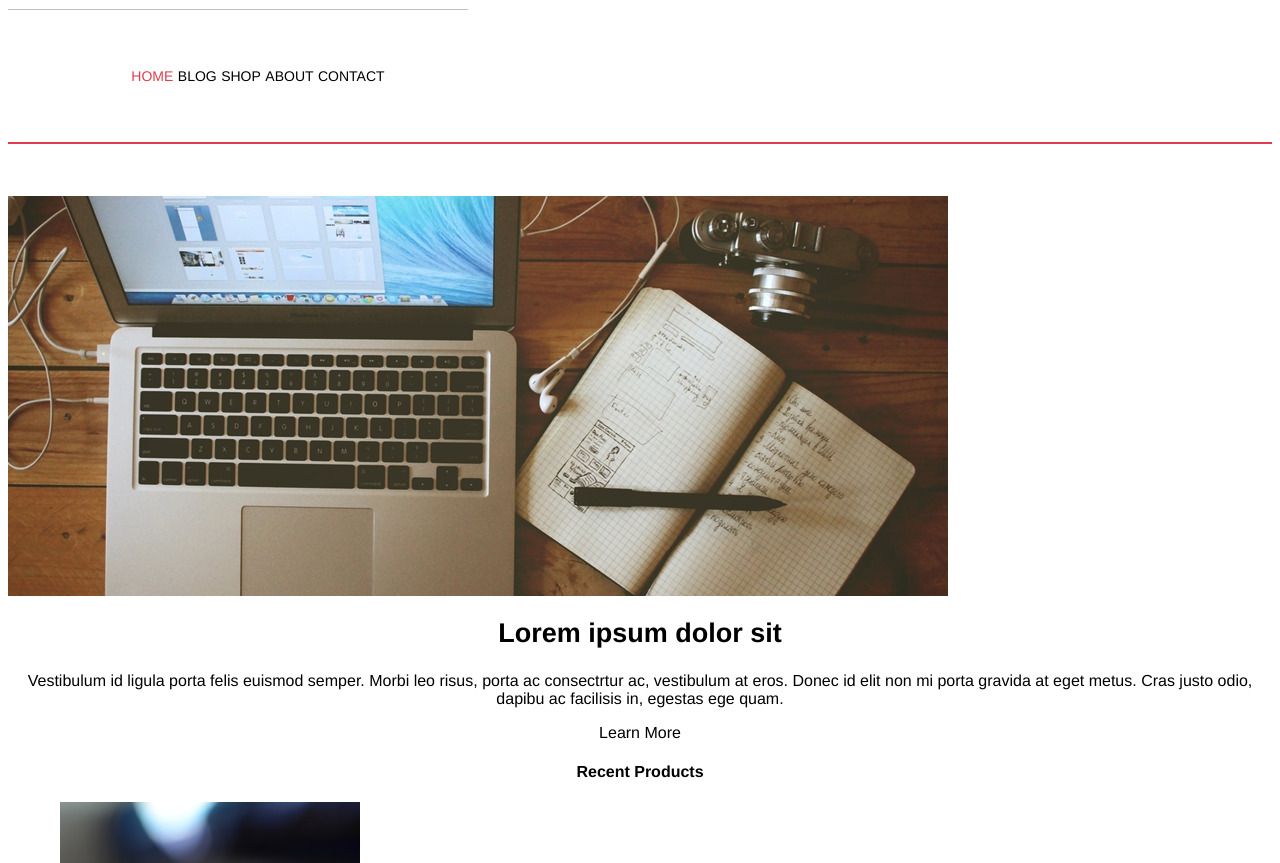
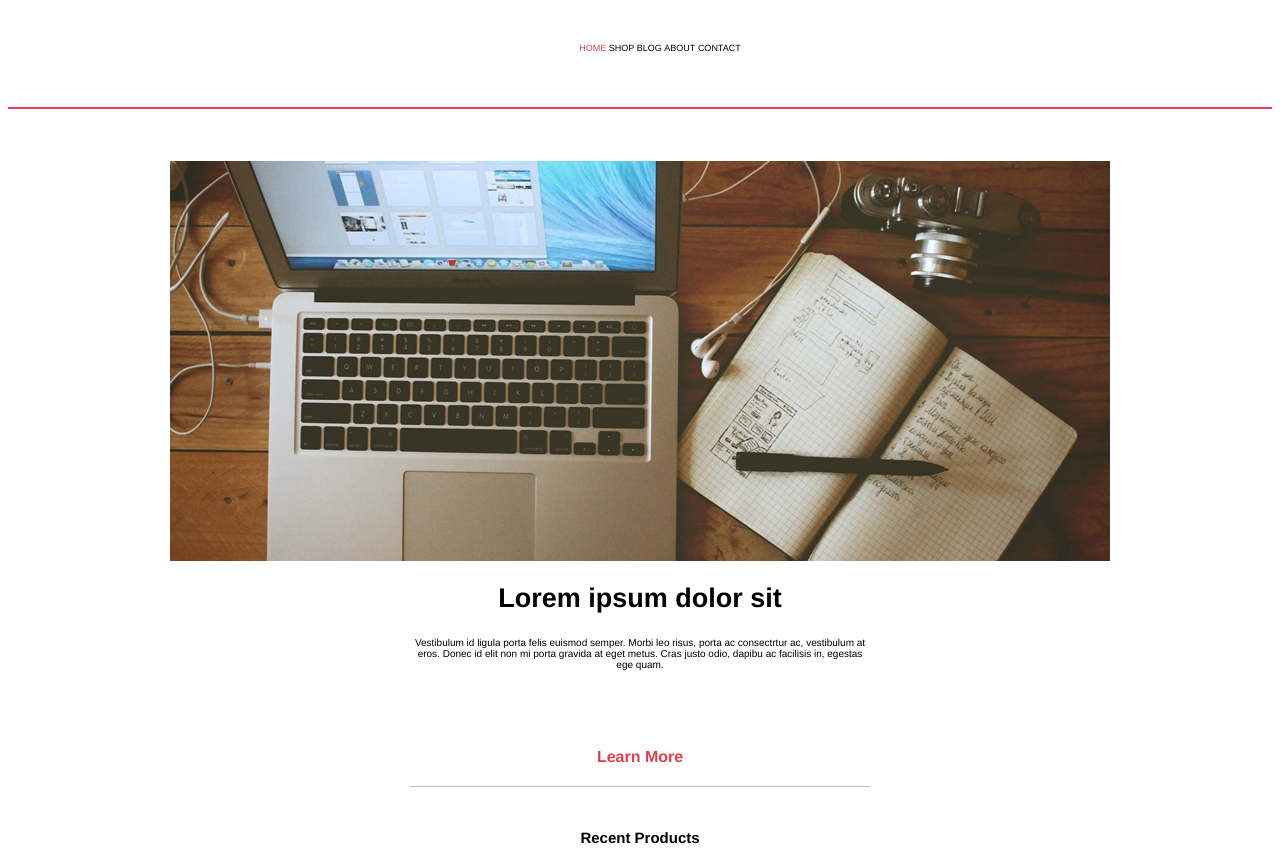
Before and after one commit to lpellegrino748/lpellegrino748.github.com, a plain HTML site: page assignment1/index.html in a window 1280 px wide. Shown: the part 194-1057 px from the top of the page. Drawn offline with Linux system fonts and the light colour scheme.

Commit message:
3/31 12:02

```diff
--- a/assignment1/files/css/styles.css
+++ b/assignment1/files/css/styles.css
@@ -1,6 +1,7 @@
 
 
 body {
+	height: 1300px;
 	font-family: Helvetica, sans-serif;
 	background-color: #ffffff;
 	margin-top: 50px;
@@ -16,14 +17,17 @@ header {
 .wrapper {
 	width: 47%;
 	background-color: #f0f0f0;
-	padding: 25px 50px 0 50px;
+	padding: 25px 50px 0 25px;
 
 }
 
 .vestibulum {
-	margin-left: 260px;
-	margin-right: 260px;
-
+	font-size: 10px;
+	width: 460px;
+	height: 51px;
+	margin-left: auto;
+	margin-right: auto;
+	margin-bottom: 60px;
 }
 
 .bottem_wrapper {
@@ -35,9 +39,10 @@ header {
 .bottem_logo {
 	width: 60px;
 	height: 80px;
-	margin-top: 52px;
-	margin-bottom: 52px;
+	margin-left: auto;
+    margin-right: auto;
 	text-align: center;
+	padding-top: 54px;
 }
 
 
@@ -45,12 +50,25 @@ h2 {
 	font-size: 27px;
 }
 
+h4 {
+	width: 460px;
+	border-top: 1px solid #c0c0c0;
+	margin-left: auto;
+    margin-right: auto;
+    padding-top: 42px;
+    font-size: 15px;
+}
+
 .desk {
 	margin-top: 52px;
 	width: 940px;
 	height: 400px;
 	float: center;
+	display: block;
+    margin-left: auto;
+    margin-right: auto;
 }
+
 
 .product3,
 .product2,
@@ -60,22 +78,24 @@ h2 {
 
 }
 
-.product1 {
-	margin-right: 2%;
+.product3 {
+	margin-right:auto;
 }
 
 .logo {
-	width: 81px;
-	height:108px;
+	height:218px;
 	float: center;
+	margin-bottom: 46px;
+	text-align: center;
 }
 
 #nav {
-  width: 460px;
-  float: center;
-  font-weight: bold;
+  width: 35%;
+  font-size: 9px;
+  font-weight: bolder;
   border-top: 1px solid #c0c0c0;
-  margin-top: 21px;
+  margin-left: auto;
+  margin-right: auto;
 
 }
 
@@ -84,11 +104,12 @@ h2 {
 }
 
   #nav ul li {
-    font-size: 14px;
+    font-size: 9px;
     font-weight: normal;
     line-height: 100px;
-    text-align: center;
   	display:inline-block;
+
+
   }
 
 
@@ -99,4 +120,9 @@ h2 {
 
 .view {
 	color: #e03d4e;
+	font-weight: bold;
 }
+
+.topper {
+	padding-bottom: 100px;
+}
--- a/assignment1/index.html
+++ b/assignment1/index.html
@@ -12,9 +12,9 @@
 				<div id="nav">
 			        <div style='text-align: center'>
 			          <ul>
-			            <li class='active'</span>HOME</li>
+			            <li class='active'>HOME</li>
+			            <li>SHOP</li>
 			            <li>BLOG</li>
-			            <li>SHOP</li>
 			            <li>ABOUT</li>
 			            <li>CONTACT</li>
 			          </ul>
@@ -25,23 +25,24 @@
 				<img src='files/img/desk-hero.jpg'/>
 			</div>
 					<h2> Lorem ipsum dolor sit </h2>
-					<div class 'vestibulum'>
-						<p>Vestibulum id ligula porta felis euismod semper. Morbi leo risus, porta ac consectrtur ac, vestibulum at eros. Donec id elit non mi porta gravida at eget metus. Cras justo odio, dapibu ac facilisis in, egestas ege quam.</p>
+						<p class='vestibulum'>Vestibulum id ligula porta felis euismod semper. Morbi leo risus, porta ac consectrtur ac, vestibulum at eros. Donec id elit non mi porta gravida at eget metus. Cras justo odio, dapibu ac facilisis in, egestas ege quam.</p>
+					<div class='view'>
+						<p>Learn More</p>
 					</div>
-					<p>Learn More</p>
-
 				<h4> Recent Products </h4>
 			<div class='product1'>
 				<img src='files/img/product-1.jpg'/>
 					<h5>Product #1</h5>
 						<p>Maecenas faucibus mollis interdum. Vidid ella unto igula porta felis euismod semper.</p>
-							<p>View Product</p>
+							<div class='view'>
+								<p>View Product</p>
+							</div>
 			</div>
 			<div class='product2'>
 				<img src='files/img/product-2.jpg'/>
 					<h5>Product #2</h5>
 						<p>Maecenas faucibus mollis interdum. Vidid ella unto igula porta felis euismod semper.</p>
-							<div style='view'>
+							<div class='view'>
 								<p>View Product</p>
 							</div>
 			</div>
@@ -49,7 +50,9 @@
 				<img src='files/img/product-3.jpg'/>
 					<h5>Product #3</h5>
 						<p>Maecenas faucibus mollis interdum. Vidid ella unto igula porta felis euismod semper.</p>
-							<p>View Product</p>
+							<div class='view'>
+								<p>View Product</p>
+							</div>
 			</div>
 			<div class='bottem_wrapper'>
 				<div class='bottem_logo'>
```
